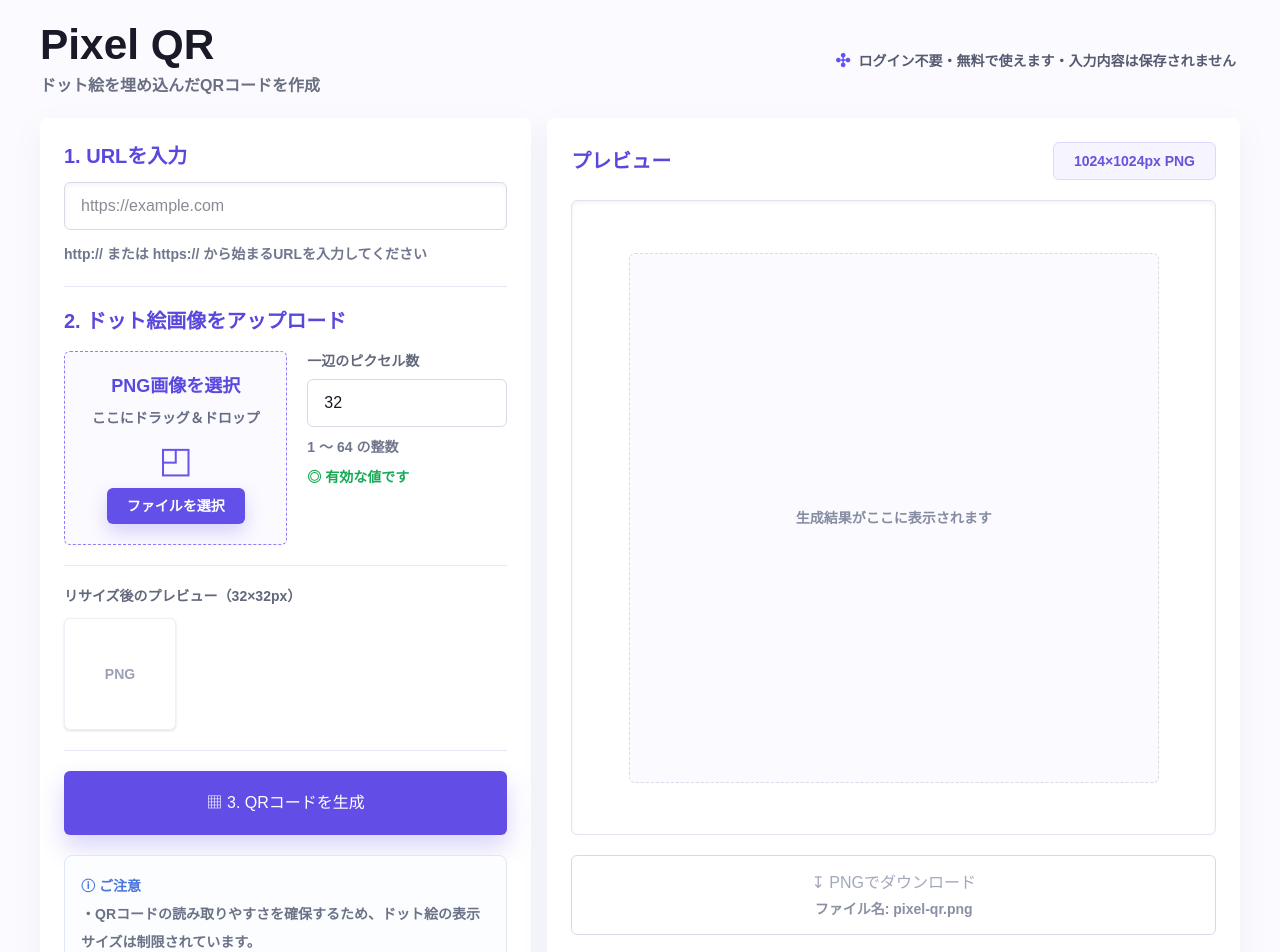
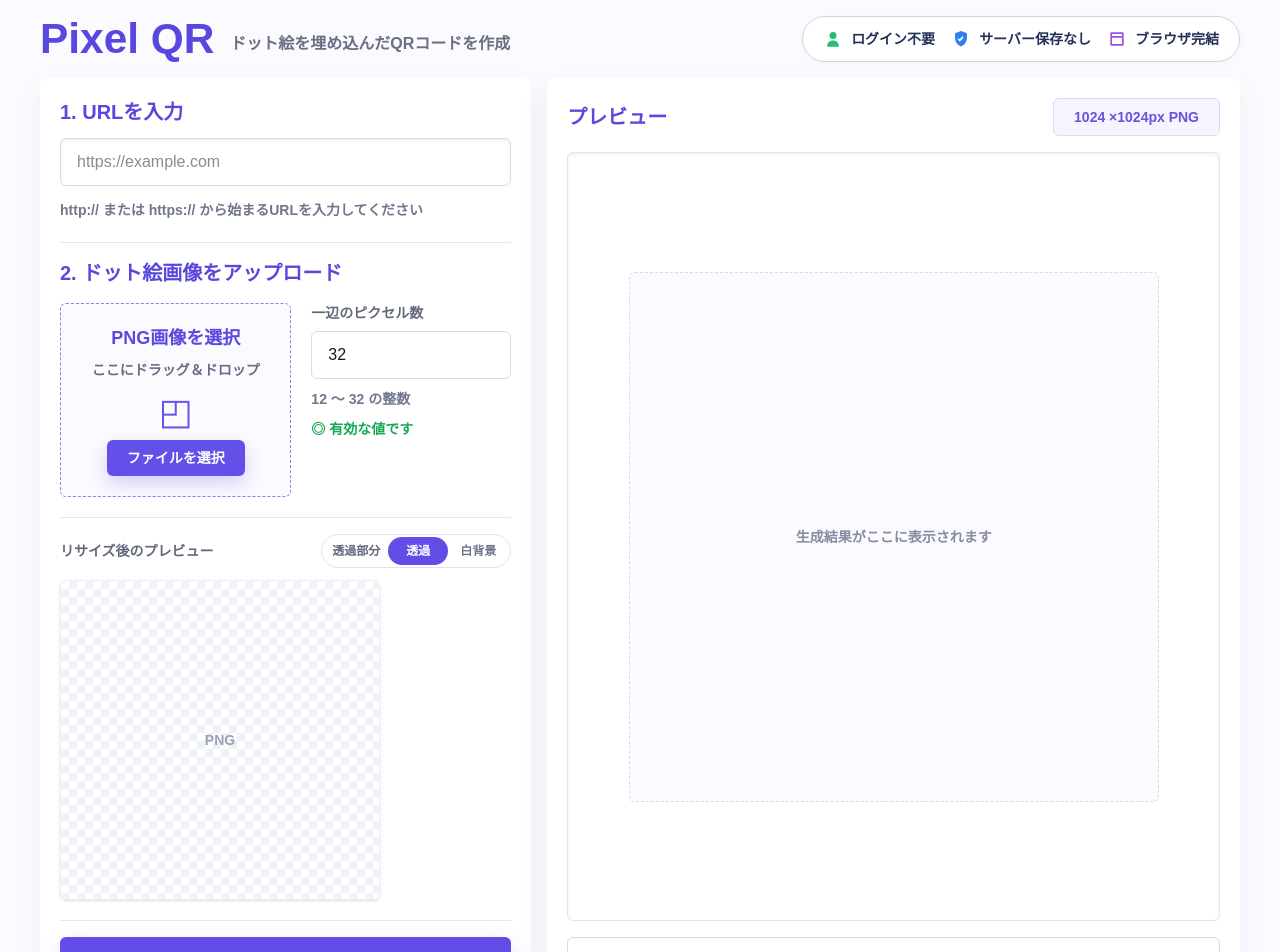
Before and after one commit to umeneru/pixel-qr, a Next.js app in the folder frontend/: page / in a window 1280 px wide. Shown: the top 952 px of the page. Built offline with nearby package versions, Linux system fonts and the light colour scheme; a web font is replaced by a local one.

Commit message:
feat: enhance Pixel QR form with transparency options and improved validation

```diff
--- a/frontend/app/page.tsx
+++ b/frontend/app/page.tsx
@@ -3,22 +3,36 @@ import { PixelQrForm } from "@/components/pixel-qr-form";
 export default function Home() {
   return (
     <main className="min-h-screen bg-[#fbfbff] text-[#161827]">
-      <div className="mx-auto flex min-h-screen w-full max-w-[1490px] flex-col px-4 py-6 sm:px-8 lg:px-10">
-        <header className="flex flex-col gap-5 pb-5 sm:flex-row sm:items-center sm:justify-between">
-          <div className="flex items-center gap-4">
-            <div>
-              <h1 className="pixel-title text-[2rem] font-black leading-none text-[#191927] sm:text-[2.65rem]">
-                Pixel QR
-              </h1>
-              <p className="mt-2 text-sm font-semibold text-[#6a6f84] sm:text-base">
-                ドット絵を埋め込んだQRコードを作成
-              </p>
-            </div>
+      <div className="mx-auto flex min-h-screen w-full max-w-[1490px] flex-col px-4 py-4 sm:px-8 lg:px-10">
+        <header className="flex flex-col gap-4 pb-4 sm:flex-row sm:items-center sm:justify-between">
+          <div className="flex flex-col gap-2 sm:flex-row sm:items-end sm:gap-4">
+            <h1 className="pixel-title text-[2rem] font-black leading-none text-[#5948dd] sm:text-[2.65rem]">
+              Pixel QR
+            </h1>
+            <p className="text-sm font-semibold text-[#6a6f84] sm:pb-1 sm:text-base">
+              ドット絵を埋め込んだQRコードを作成
+            </p>
           </div>
-          <p className="inline-flex items-center gap-2 self-start rounded-full px-1 text-sm font-semibold text-[#555a70] sm:self-center">
-            <span className="text-lg text-[#6354f1]">✣</span>
-            ログイン不要・無料で使えます・入力内容は保存されません
-          </p>
+          <div className="inline-flex flex-wrap items-center gap-x-4 gap-y-2 self-start rounded-full border border-[#cfd4df] bg-white px-5 py-3 text-sm font-black text-[#253056] shadow-[0_2px_8px_rgba(31,36,67,0.04)] sm:self-center">
+            <span className="inline-flex items-center gap-2 whitespace-nowrap">
+              <svg viewBox="0 0 24 24" aria-hidden="true" className="size-5 fill-[#20bf72]">
+                <path d="M12 12a4.2 4.2 0 1 0 0-8.4 4.2 4.2 0 0 0 0 8.4Zm-7 8.4c0-4 3-6.7 7-6.7s7 2.7 7 6.7c0 .6-.5 1-1 1H6c-.6 0-1-.4-1-1Z" />
+              </svg>
+              ログイン不要
+            </span>
+            <span className="inline-flex items-center gap-2 whitespace-nowrap">
+              <svg viewBox="0 0 24 24" aria-hidden="true" className="size-5 fill-[#2f80ed]">
+                <path d="M12 2.4 4.8 5.2v5.4c0 4.7 3 8.9 7.2 10.4 4.2-1.5 7.2-5.7 7.2-10.4V5.2L12 2.4Zm3.1 7.8-3.8 4.3a1 1 0 0 1-1.5 0l-1.9-2.1 1.5-1.4 1.1 1.2 3-3.4 1.6 1.4Z" />
+              </svg>
+              サーバー保存なし
+            </span>
+            <span className="inline-flex items-center gap-2 whitespace-nowrap">
+              <svg viewBox="0 0 24 24" aria-hidden="true" className="size-5 fill-[#9b51e0]">
+                <path d="M4 5.5C4 4.7 4.7 4 5.5 4h13c.8 0 1.5.7 1.5 1.5v13c0 .8-.7 1.5-1.5 1.5h-13c-.8 0-1.5-.7-1.5-1.5v-13Zm2 3h12V6H6v2.5Zm0 2V18h12v-7.5H6Z" />
+              </svg>
+              ブラウザ完結
+            </span>
+          </div>
         </header>
         <PixelQrForm />
       </div>
--- a/frontend/components/pixel-qr-form.tsx
+++ b/frontend/components/pixel-qr-form.tsx
@@ -1,11 +1,21 @@
 "use client";
 
-import { ChangeEvent, FormEvent, useEffect, useMemo, useState } from "react";
+import { ChangeEvent, FormEvent, useEffect, useMemo, useRef, useState } from "react";
 
-import { createPixelQrInBrowser, type BrowserQrError } from "@/lib/browser-qr";
+import {
+  createPixelImagePreviewUrl,
+  createPixelQrInBrowser,
+  type BrowserQrError,
+  type TransparencyMode,
+} from "@/lib/browser-qr";
 import { downloadBlob } from "@/lib/download";
 import { validateClientInputs } from "@/lib/validation";
 import { QrPreview } from "@/components/qr-preview";
+
+const transparencyOptions: Array<{ value: TransparencyMode; label: string }> = [
+  { value: "preserve", label: "透過" },
+  { value: "white", label: "白背景" },
+];
 
 type SelectedImage = {
   file: File;
@@ -20,7 +30,13 @@ export function PixelQrForm() {
   const [apiError, setApiError] = useState<BrowserQrError | null>(null);
   const [qrBlob, setQrBlob] = useState<Blob | null>(null);
   const [qrPreviewUrl, setQrPreviewUrl] = useState<string | null>(null);
+  const [resizedPreviewUrl, setResizedPreviewUrl] = useState<string | null>(null);
+  const [transparencyMode, setTransparencyMode] = useState<TransparencyMode>("preserve");
+  const [downloadFilename, setDownloadFilename] = useState("pixel-qr.png");
   const [isGenerating, setIsGenerating] = useState(false);
+  const fileInputRef = useRef<HTMLInputElement>(null);
+
+  const pixelSizeIsValid = Number.isInteger(pixelSize) && pixelSize >= 12 && pixelSize <= 32;
 
   useEffect(() => {
     if (!qrBlob) {
@@ -35,6 +51,35 @@ export function PixelQrForm() {
   }, [qrBlob]);
 
   useEffect(() => {
+    let ignore = false;
+
+    if (!selectedImage || !pixelSizeIsValid) {
+      setResizedPreviewUrl(null);
+      return;
+    }
+
+    createPixelImagePreviewUrl({
+      image: selectedImage.file,
+      pixelSize,
+      transparencyMode,
+    })
+      .then((previewUrl) => {
+        if (!ignore) {
+          setResizedPreviewUrl(previewUrl);
+        }
+      })
+      .catch(() => {
+        if (!ignore) {
+          setResizedPreviewUrl(null);
+        }
+      });
+
+    return () => {
+      ignore = true;
+    };
+  }, [pixelSize, pixelSizeIsValid, selectedImage, transparencyMode]);
+
+  useEffect(() => {
     return () => {
       if (selectedImage) {
         URL.revokeObjectURL(selectedImage.previewUrl);
@@ -46,10 +91,8 @@ export function PixelQrForm() {
     if (!selectedImage) {
       return "ここにドラッグ＆ドロップ";
     }
-    return `${selectedImage.file.name} / ${(selectedImage.file.size / 1024).toFixed(1)} KB`;
+    return selectedImage.file.name + " / " + (selectedImage.file.size / 1024).toFixed(1) + " KB";
   }, [selectedImage]);
-
-  const pixelSizeIsValid = Number.isInteger(pixelSize) && pixelSize >= 1 && pixelSize <= 64;
 
   function handleImageChange(event: ChangeEvent<HTMLInputElement>) {
     const file = event.target.files?.[0] ?? null;
@@ -72,6 +115,59 @@ export function PixelQrForm() {
     });
   }
 
+  function handleImageClear() {
+    setSelectedImage((previous) => {
+      if (previous) {
+        URL.revokeObjectURL(previous.previewUrl);
+      }
+      return null;
+    });
+    setQrBlob(null);
+    setApiError(null);
+    setInputErrors([]);
+    setResizedPreviewUrl(null);
+
+    if (fileInputRef.current) {
+      fileInputRef.current.value = "";
+    }
+  }
+
+  async function generateQr(mode: TransparencyMode) {
+    if (!selectedImage) {
+      return;
+    }
+
+    setIsGenerating(true);
+    try {
+      const blob = await createPixelQrInBrowser({
+        url,
+        image: selectedImage.file,
+        pixelSize,
+        transparencyMode: mode,
+      });
+      setDownloadFilename(createUniquePngFilename());
+      setQrBlob(blob);
+    } catch (error) {
+      setApiError(error as BrowserQrError);
+    } finally {
+      setIsGenerating(false);
+    }
+  }
+
+  async function handleTransparencyModeChange(mode: TransparencyMode) {
+    if (mode === transparencyMode) {
+      return;
+    }
+
+    const shouldRegenerate = Boolean(qrBlob && selectedImage && pixelSizeIsValid);
+    setTransparencyMode(mode);
+    setApiError(null);
+
+    if (shouldRegenerate) {
+      await generateQr(mode);
+    }
+  }
+
   async function handleSubmit(event: FormEvent<HTMLFormElement>) {
     event.preventDefault();
     setApiError(null);
@@ -83,28 +179,20 @@ export function PixelQrForm() {
       return;
     }
 
-    setIsGenerating(true);
-    try {
-      const blob = await createPixelQrInBrowser({ url, image: selectedImage.file, pixelSize });
-      setQrBlob(blob);
-    } catch (error) {
-      setApiError(error as BrowserQrError);
-    } finally {
-      setIsGenerating(false);
-    }
+    await generateQr(transparencyMode);
   }
 
   function handleDownload() {
     if (qrBlob) {
-      downloadBlob(qrBlob, "pixel-qr.png");
+      downloadBlob(qrBlob, downloadFilename);
     }
   }
 
   return (
-    <section className="grid flex-1 gap-4 lg:grid-cols-[minmax(360px,0.83fr)_minmax(440px,1.17fr)]">
+    <section className="grid min-h-0 flex-1 gap-4 lg:grid-cols-[minmax(360px,0.83fr)_minmax(440px,1.17fr)]">
       <form
         onSubmit={handleSubmit}
-        className="flex flex-col gap-5 rounded-lg bg-white p-6 shadow-[0_10px_30px_rgba(74,85,130,0.07)]"
+        className="flex min-h-0 flex-col gap-4 rounded-lg bg-white p-5 shadow-[0_10px_30px_rgba(74,85,130,0.07)]"
       >
         <div className="space-y-3 border-b border-[#e7e9f2] pb-5">
           <label htmlFor="url" className="flex items-center gap-2 text-xl font-black text-[#5948dd]">
@@ -132,17 +220,36 @@ export function PixelQrForm() {
           </h2>
 
           <div className="grid gap-5 md:grid-cols-[1fr_200px] md:items-start">
-            <label
-              htmlFor="image"
-              className="grid min-h-[152px] cursor-pointer place-items-center rounded-md border border-dashed border-[#8d7dff] bg-[#fbfaff] px-6 py-5 text-center transition hover:border-[#5f4df2] hover:bg-[#f6f3ff]"
-            >
             <input
+              ref={fileInputRef}
               id="image"
               type="file"
               accept="image/png"
               onChange={handleImageChange}
               className="sr-only"
             />
+
+            {selectedImage ? (
+              <div className="relative min-h-[152px] overflow-hidden rounded-md border border-[#d7dbe8] bg-[linear-gradient(45deg,#f1f3f8_25%,transparent_25%),linear-gradient(-45deg,#f1f3f8_25%,transparent_25%),linear-gradient(45deg,transparent_75%,#f1f3f8_75%),linear-gradient(-45deg,transparent_75%,#f1f3f8_75%)] bg-[length:20px_20px] bg-[position:0_0,0_10px,10px_-10px,-10px_0]">
+                <button
+                  type="button"
+                  onClick={handleImageClear}
+                  aria-label="選択した画像を削除"
+                  className="absolute right-2 top-2 z-10 grid size-9 place-items-center rounded-full border border-[#d3d8e6] bg-white pl-0.5 text-[#4f566b] shadow-[0_4px_12px_rgba(31,36,67,0.14)] transition hover:border-[#6655f1] hover:text-[#5948dd]"
+                >
+                  <span aria-hidden="true"> ×</span>
+                </button>
+                {/* eslint-disable-next-line @next/next/no-img-element */}
+                <img src={selectedImage.previewUrl} alt="選択したPNG画像" className="h-[152px] w-full object-contain p-4" />
+                <p className="border-t border-[#dfe3ee] bg-white/90 px-3 py-2 text-sm font-semibold text-[#666d84]">
+                  {imageSummary}
+                </p>
+              </div>
+            ) : (
+              <label
+                htmlFor="image"
+                className="grid min-h-[152px] cursor-pointer place-items-center rounded-md border border-dashed border-[#8d7dff] bg-[#fbfaff] px-6 py-5 text-center transition hover:border-[#5f4df2] hover:bg-[#f6f3ff]"
+              >
                 <span className="flex flex-col items-center gap-2">
                   <span className="text-lg font-black text-[#5a49df]">PNG画像を選択</span>
                   <span className="text-sm font-semibold text-[#666d84]">{imageSummary}</span>
@@ -154,6 +261,7 @@ export function PixelQrForm() {
                   </span>
                 </span>
               </label>
+            )}
 
             <div className="space-y-2">
               <label htmlFor="pixel-size" className="block text-sm font-black text-[#62687b]">
@@ -162,8 +270,8 @@ export function PixelQrForm() {
               <input
                 id="pixel-size"
                 type="number"
-                min={1}
-                max={64}
+                min={12}
+                max={32}
                 step={1}
                 value={Number.isNaN(pixelSize) ? "" : pixelSize}
                 onChange={(event) => {
@@ -172,53 +280,73 @@ export function PixelQrForm() {
                 }}
                 className="min-h-12 w-full rounded-md border border-[#d7dbe8] bg-white px-4 text-base text-[#171827] outline-none transition focus:border-[#6655f1] focus:ring-4 focus:ring-[#6655f1]/15"
               />
-              <p className="text-sm font-semibold leading-6 text-[#70778d]">1 〜 64 の整数</p>
+              <p className="text-sm font-semibold leading-6 text-[#70778d]">12 〜 32 の整数</p>
               <p className={pixelSizeIsValid ? "text-sm font-black text-[#18a957]" : "text-sm font-black text-[#d24545]"}>
-                {pixelSizeIsValid ? "◎ 有効な値です" : "1〜64の整数を入力してください"}
+                {pixelSizeIsValid ? "◎ 有効な値です" : "12〜32の整数を入力してください"}
               </p>
             </div>
           </div>
         </div>
 
         <div className="space-y-3 border-b border-[#e7e9f2] pb-5">
-          <p className="text-sm font-black text-[#62687b]">
-            リサイズ後のプレビュー（{Number.isNaN(pixelSize) ? "--" : pixelSize}×{Number.isNaN(pixelSize) ? "--" : pixelSize}px）
-          </p>
-          <div className="grid size-28 place-items-center rounded-md border border-[#edf0f6] bg-white shadow-sm">
-            {selectedImage ? (
+          <div className="flex flex-wrap items-center justify-between gap-3">
+            <p className="text-sm font-black text-[#62687b]">リサイズ後のプレビュー</p>
+            <div className="inline-flex items-center gap-2 rounded-full border border-[#dfe3ee] bg-white p-0.5 text-xs font-black text-[#62687b]">
+              <span className="pl-2">透過部分</span>
+              <div className="inline-grid grid-cols-2">
+                {transparencyOptions.map((option) => {
+                  const isActive = transparencyMode === option.value;
+                  return (
+                    <button
+                      key={option.value}
+                      type="button"
+                      onClick={() => handleTransparencyModeChange(option.value)}
+                      className={
+                        "min-h-7 rounded-full px-3 text-xs font-black transition " +
+                        (isActive ? "bg-[#624de7] text-white" : "text-[#71778b] hover:text-[#5948dd]")
+                      }
+                      aria-pressed={isActive}
+                    >
+                      {option.label}
+                    </button>
+                  );
+                })}
+              </div>
+            </div>
+          </div>
+          <div className="grid aspect-square w-full max-w-80 place-items-center rounded-md border border-[#edf0f6] bg-[linear-gradient(45deg,#eef1f7_25%,transparent_25%),linear-gradient(-45deg,#eef1f7_25%,transparent_25%),linear-gradient(45deg,transparent_75%,#eef1f7_75%),linear-gradient(-45deg,transparent_75%,#eef1f7_75%)] bg-[length:16px_16px] bg-[position:0_0,0_8px,8px_-8px,-8px_0] shadow-sm">
+            {resizedPreviewUrl ? (
               // eslint-disable-next-line @next/next/no-img-element
-              <img src={selectedImage.previewUrl} alt="" className="pixelated max-h-full max-w-full p-2" />
+              <img src={resizedPreviewUrl} alt="正方形に切り取ってリサイズした画像" className="pixelated h-full w-full object-contain" />
             ) : (
               <span className="text-sm font-black text-[#9aa1b5]">PNG</span>
             )}
           </div>
         </div>
 
-        {(inputErrors.length > 0 || apiError) && (
-          <div className="rounded-md border border-[#f6b55f] bg-[#fff8ed] p-3 text-sm font-semibold leading-6 text-[#9a5a11]">
-            {inputErrors.map((error) => (
-              <p key={error}>{error}</p>
-            ))}
-            {apiError && <p>{apiError.message}</p>}
-          </div>
-        )}
 
         <button
           type="submit"
           disabled={isGenerating}
-          className="min-h-16 rounded-md bg-[#624de7] px-5 text-xl font-black text-white shadow-[0_12px_25px_rgba(98,77,231,0.24)] transition hover:bg-[#5140d4] disabled:cursor-not-allowed disabled:bg-[#b8bdd0]"
+          className="mt-auto min-h-16 rounded-md bg-[#624de7] px-5 text-xl font-black text-white shadow-[0_12px_25px_rgba(98,77,231,0.24)] transition hover:bg-[#5140d4] disabled:cursor-not-allowed disabled:bg-[#b8bdd0]"
         >
-          {isGenerating ? "生成中..." : "▦ 3. QRコードを生成"}
+          3. QRコードを生成
         </button>
-
-        <div className="rounded-lg border border-[#dfe7f5] bg-[#fbfdff] p-4 text-sm font-semibold leading-7 text-[#6b7286]">
-          <p className="font-black text-[#4976dc]">ⓘ ご注意</p>
-          <p>・QRコードの読み取りやすさを確保するため、ドット絵の表示サイズは制限されています。</p>
-          <p>・誤り訂正レベルは「H（高）」で生成します。</p>
-        </div>
       </form>
 
-      <QrPreview previewUrl={qrPreviewUrl} isGenerating={isGenerating} onDownload={handleDownload} />
+      <QrPreview
+        previewUrl={qrPreviewUrl}
+        isGenerating={isGenerating}
+        inputErrors={inputErrors}
+        apiError={apiError}
+        onDownload={handleDownload}
+      />
     </section>
   );
 }
+
+function createUniquePngFilename() {
+  const timestamp = new Date().toISOString().replace(/[-:]/g, "").replace(/\.\d{3}Z$/, "Z");
+  const randomId = Math.random().toString(36).slice(2, 8);
+  return "pixel-qr-" + timestamp + "-" + randomId + ".png";
+}
--- a/frontend/components/qr-preview.tsx
+++ b/frontend/components/qr-preview.tsx
@@ -1,49 +1,63 @@
+import type { BrowserQrError } from "@/lib/browser-qr";
+
 type QrPreviewProps = {
   previewUrl: string | null;
   isGenerating: boolean;
+  inputErrors: string[];
+  apiError: BrowserQrError | null;
   onDownload: () => void;
 };
 
-export function QrPreview({ previewUrl, isGenerating, onDownload }: QrPreviewProps) {
+export function QrPreview({ previewUrl, isGenerating, inputErrors, apiError, onDownload }: QrPreviewProps) {
+  const hasErrors = inputErrors.length > 0 || Boolean(apiError);
+
   return (
-    <section className="flex min-h-[520px] flex-col gap-5 rounded-lg bg-white p-6 shadow-[0_10px_30px_rgba(74,85,130,0.07)]">
+    <section className="flex min-h-0 flex-col gap-4 rounded-lg bg-white p-5 shadow-[0_10px_30px_rgba(74,85,130,0.07)]">
       <div className="flex flex-col gap-3 sm:flex-row sm:items-center sm:justify-between">
         <h2 className="flex items-center gap-2 text-xl font-black text-[#5948dd]">
           プレビュー
         </h2>
         <span className="self-start rounded-md border border-[#ded8ff] bg-[#f6f4ff] px-5 py-2 text-sm font-black text-[#6554dc] sm:self-auto">
-          1024×1024px PNG
+          1024 ×1024px PNG
         </span>
       </div>
 
-      <div className="grid flex-1 place-items-center rounded-md border border-[#e0e4ee] bg-white p-5 shadow-inner">
+      <div className="grid min-h-0 flex-1 place-items-center rounded-md border border-[#e0e4ee] bg-white p-5 shadow-inner">
         {previewUrl ? (
           // eslint-disable-next-line @next/next/no-img-element
           <img
             src={previewUrl}
             alt="生成された Pixel QR"
-            className="pixelated aspect-square w-full max-w-[530px] bg-white object-contain"
+            className="pixelated aspect-square h-full max-h-[530px] w-full max-w-[530px] bg-white object-contain"
           />
         ) : (
-          <div className="grid aspect-square w-full max-w-[530px] place-items-center rounded-md border border-dashed border-[#d7dbe8] bg-[#fbfbff] text-center text-sm font-black leading-6 text-[#858ba0]">
+          <div className="grid aspect-square w-full max-w-[530px] place-items-center rounded-md border border-dashed border-[#d7dbe8] bg-[#fbfbff] p-5 text-center text-sm font-black leading-6 text-[#858ba0]">
             {isGenerating ? "生成しています..." : "生成結果がここに表示されます"}
           </div>
         )}
       </div>
 
+      {hasErrors && (
+        <div className="rounded-md border border-[#f6b55f] bg-[#fff8ed] p-3 text-sm font-semibold leading-6 text-[#9a5a11]">
+          {inputErrors.map((error) => (
+            <p key={error}>{error}</p>
+          ))}
+          {apiError && (
+            <p>
+              {apiError.code}: {apiError.message}
+            </p>
+          )}
+        </div>
+      )}
+
       <button
         type="button"
         onClick={onDownload}
         disabled={!previewUrl || isGenerating}
-        className="min-h-20 rounded-md border border-[#6a56f1] bg-white px-5 text-xl font-black text-[#5948dd] transition hover:bg-[#f7f4ff] disabled:cursor-not-allowed disabled:border-[#d6dae6] disabled:text-[#a2a8bb]"
+        className="min-h-16 rounded-md border border-[#6a56f1] bg-white px-5 text-xl font-black text-[#5948dd] transition hover:bg-[#f7f4ff] disabled:cursor-not-allowed disabled:border-[#d6dae6] disabled:text-[#a2a8bb]"
       >
-        ↧ PNGでダウンロード
-        <span className="mt-1 block text-sm font-semibold text-[#8a8fa3]">ファイル名: pixel-qr.png</span>
+        ダウンロード
       </button>
-
-      <p className="rounded-md border border-[#f5dfb8] bg-[#fff9eb] px-4 py-3 text-sm font-black text-[#a56a18]">
-        ✦ 生成したQRコードはサーバーに保存されません
-      </p>
     </section>
   );
 }
--- a/frontend/lib/validation.ts
+++ b/frontend/lib/validation.ts
@@ -1,5 +1,5 @@
-const MIN_PIXEL_SIZE = 1;
-const MAX_PIXEL_SIZE = 64;
+const MIN_PIXEL_SIZE = 12;
+const MAX_PIXEL_SIZE = 32;
 
 export function validateClientInputs(url: string, image: File | null, pixelSize: number): string[] {
   const errors: string[] = [];
```
Also changed, not shown: frontend/lib/browser-qr.ts (+49 -7 lines). Lines whose indentation alone changed are shown as unchanged.
